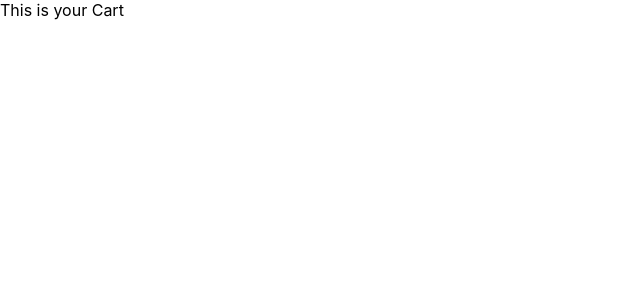
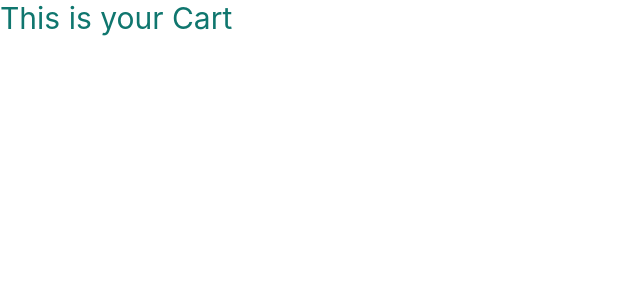
Before and after one commit to gurudattpuranik25/corner-cart, a React (Create React App) app: page / in a window 1280 px wide. Shown: the top 300 px of the page, without its empty margins (0-640 px from the left). Built offline with nearby package versions, Linux system fonts and the light colour scheme.

Commit message:
initial commit

```diff
--- /dev/null
+++ b/postcss.config.js
@@ -0,0 +1,6 @@
+module.exports = {
+  plugins: {
+    tailwindcss: {},
+    autoprefixer: {},
+  },
+}
--- a/src/App.js
+++ b/src/App.js
@@ -1,5 +1,5 @@
 function App() {
-  return <div>This is your Cart</div>;
+  return <div className=" text-3xl text-teal-700">This is your Cart</div>;
 }
 
 export default App;
--- /dev/null
+++ b/tailwind.config.js
@@ -0,0 +1,8 @@
+/** @type {import('tailwindcss').Config} */
+module.exports = {
+  content: ["./src/**/*.{js,jsx,ts,tsx}"],
+  theme: {
+    extend: {},
+  },
+  plugins: [],
+};
```
Also changed, not shown: package.json (+6 -1 lines), src/index.css (+7 -3 lines), 1 other file (tests, documents, lock files or other folders).
